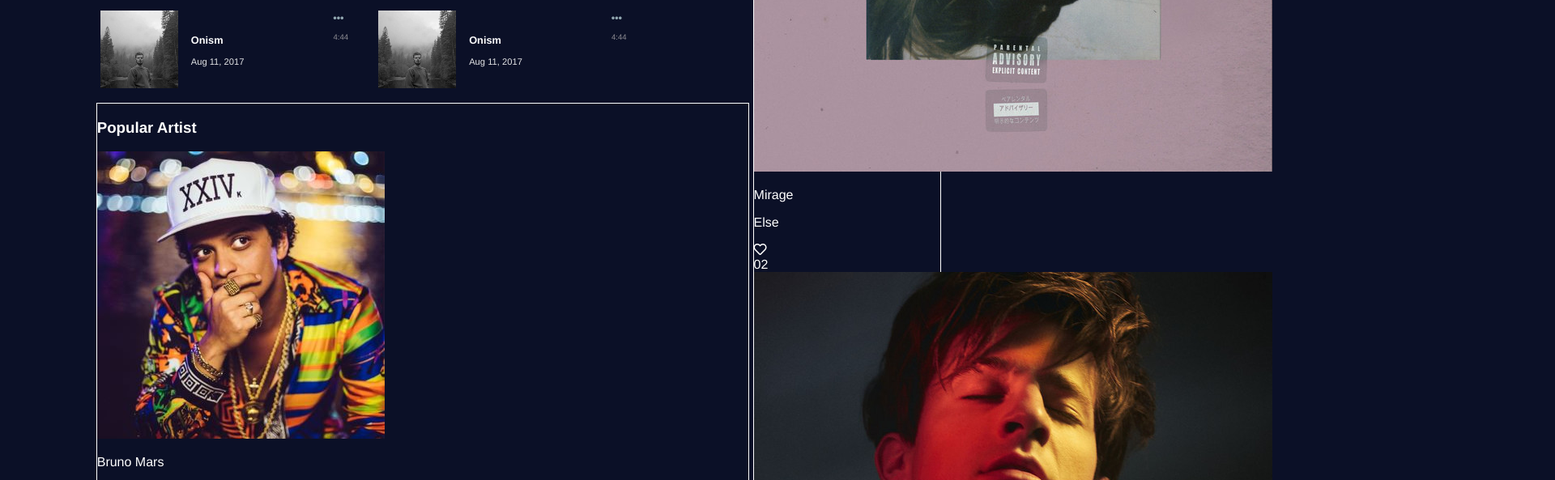
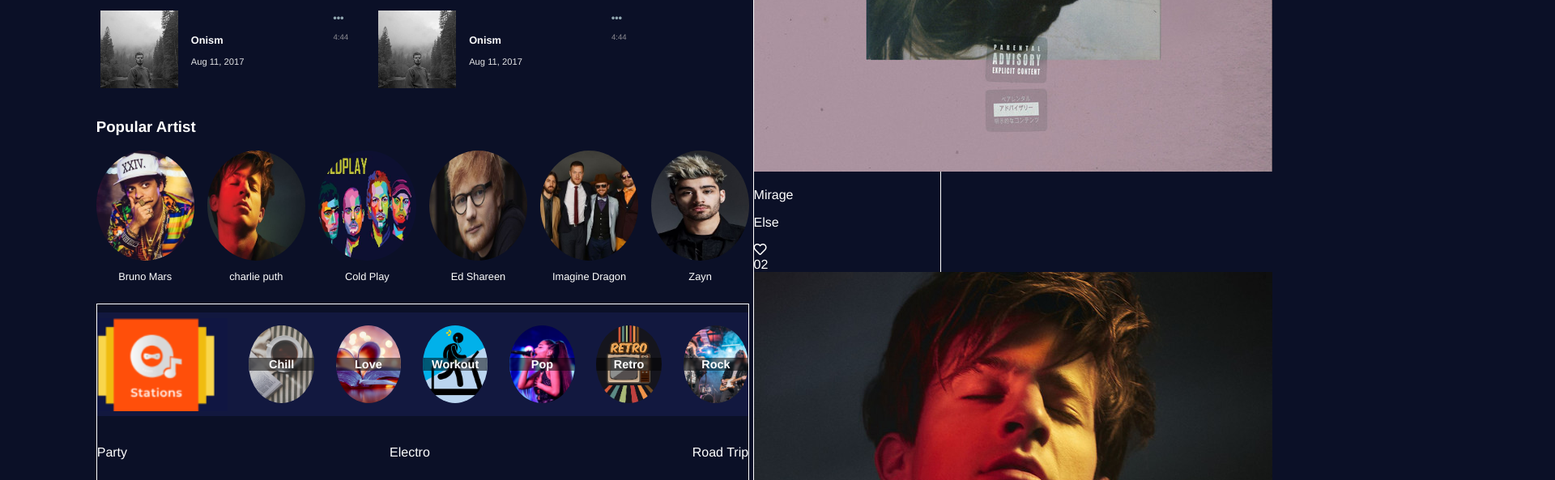
Before and after one commit to shivam2575/music-player, a website: page index.html in a window 1280 px wide. Shown: the part 645-1238 px from the top of the page at 81% size, 1920 px wide, since content can reach past the window. Drawn offline with Linux system fonts and the light colour scheme.

Commit message:
added gener section

```diff
--- a/index.html
+++ b/index.html
@@ -133,59 +133,85 @@
 
     </div>
     <!-- Popular artist start -->
-    <div class="border mb">
-      <h3>Popular Artist</h3>
-      <div>
-        <img src="images/popular_artist/bruno-mars.jpg" alt="bruno_mars">
+    <div id="popular-artist-section" class="mb">
+      <div class="section-header"><h3>Popular Artist</h3></div>
+      <div id="popular-artist-container">
+        <div class = "pa-img-container">
+          <div id="pa-img-1" class="pa-img">
+            <a href="#"><i class="fas popular-artists-play-btn fa-play"></i></a>
+          </div>
+          <!-- <img src="images/popular_artist/bruno-mars.jpg" alt="bruno_mars"> -->
           <p>Bruno Mars</p>
         </div>
 
-      <div>
-        <img src="images/popular_artist/charlie-puth.jpg" alt="charlie_puth">
-        <p>charlie_puth</p>
+        <div class = "pa-img-container">
+          <div id="pa-img-2" class="pa-img">
+            <a href="#"><i class="fas popular-artists-play-btn fa-play"></i></a>
+          </div>
+          <!-- <img src="images/popular_artist/charlie-puth.jpg" alt="charlie_puth"> -->
+          <p>charlie puth</p>
         </div>
 
-      <div>
-        <img src="images/popular_artist/cold-play.jpg" alt="cold_play">
+        <div class = "pa-img-container">
+          <div id="pa-img-3" class="pa-img">
+            <a href="#"><i class="fas popular-artists-play-btn fa-play"></i></a>
+          </div>
+          <!-- <img src="images/popular_artist/cold-play.jpg" alt="cold_play"> -->
           <p>Cold Play</p>
         </div>
 
-      <div>
-        <img src="images/popular_artist/ed-sheeran.jpg" alt="ed_sheeran">
+        <div class = "pa-img-container">
+          <div id="pa-img-4" class="pa-img">
+            <a href="#"><i class="fas popular-artists-play-btn fa-play"></i></a>
+          </div>
+          <!-- <img src="images/popular_artist/ed-sheeran.jpg" alt="ed_sheeran"> -->
           <p>Ed Shareen</p>
         </div>
 
-      <div>
-        <img src="images/popular_artist/imagine-dragon.jpg" alt="imagine-dragon">
+        <div class = "pa-img-container">
+          <div id="pa-img-5" class="pa-img">
+            <a href="#"><i class="fas popular-artists-play-btn fa-play"></i></a>
+          </div>
+          <!-- <img src="images/popular_artist/imagine-dragon.jpg" alt="imagine-dragon"> -->
           <p>Imagine Dragon</p>
         </div>
 
-      <div>
-        <img src="images/popular_artist/zayn.jpg" alt="zayn">
+        <div class = "pa-img-container">
+          <div id="pa-img-6" class="pa-img">
+            <a href="#"><i class="fas popular-artists-play-btn fa-play"></i></a>
+          </div>
+          <!-- <img src="images/popular_artist/zayn.jpg" alt="zayn"> -->
           <p>Zayn</p>
+        </div>
       </div>
     </div>
 
     <!-- Gener start -->
-    <div class="border mb">
+    <div id="gener-container" class="border mb">
+      <div id="gener-container-1">
+        <div id="gc-1"></div>
+        <div id="gc-2">
+            <p class="station-para">Chill</p>
+        </div>
+        <div id="gc-3"><p class="station-para">Love</p></div>
+        <div id="gc-4"><p class="station-para">Workout</p></div>
+        <div id="gc-5"><p class="station-para">Pop</p></div>
+        <div id="gc-6"><p class="station-para">Retro</p></div>
+        <div id="gc-7"><p class="station-para">Rock</p></div>
+      </div>
+
+      <div id="gener-container-2">
         <div>
-        <div><img src="images/gener/stations-img.png" alt="stations"></div>
-        <div><img src="images/gener/chill.jpg" alt="chill"></div>
-        <div><img src="images/gener/love.jpg" alt="love"></div>
-        <div><img src="images/gener/pop.jpg" alt="pop"></div>
-        <div><img src="images/gener/retro.png" alt="retro"></div>
-        <div><img src="images/gener/rock.jpg" alt="rock"></div>
-        <div><img src="images/gener/workout.jpg" alt="workout"></div>
+          <p>Party</p>
         </div>
         <div>
-        <div><img src="images/gener/party.jpg" alt="party"></div>
+          <p>Electro</p>
         </div>
         <div>
-        <div><img src="images/gener/electronic.jpg" alt="electronic"></div>
+          <p>Road Trip</p>
         </div>
-      <div>
-        <div><img src="images/gener/road-trip.jpg" alt="road-trip"></div>
       </div>
+
     </div>
 
     <!-- Latest English start  -->
--- a/styles.css
+++ b/styles.css
@@ -26,6 +26,7 @@
 .full-width{
     width: 100%;
 }
+
 
 /* =============================MAIN SECTION=============================== */
 main{
@@ -262,10 +263,186 @@
     cursor: pointer;
 }
 
+/* --------------Popular-Artist section---------------- */
+#popular-artist-section{
+    display: flex;
+    flex-direction: column;
+    justify-content: flex-start;
+}
+
+#popular-artist-container{
+    display: flex;
+    justify-content: space-between;
+    align-items: flex-start;
+    margin-bottom: 0.7rem;
+}
+
+.pa-img-container{
+    display: flex;
+    flex-direction: column;
+    justify-content: flex-start;
+    align-items: center;
+    text-align: center;
+    width: 15%;
+    height: 11rem;
+    cursor: pointer;
+}
+
+.pa-img-container p{
+    font-size: 0.8rem;
+}
+
+.pa-img{
+    background-size: cover;
+    background-position: center;
+    border-radius: 50%;
+    height: 100%;
+    width: 100%;
+    transition: all 0.5s ease;
+}
+
+.pa-img>a{
+    position: relative;
+    top: 50%;
+    height: 0;
+    display: none;
+    overflow: hidden;
+    color: white;
+}
+
+.pa-img>a>i{
+    color: white;
+}
+
+.pa-img:hover>a {
+    height: 4rem;
+    display: inline;
+}
+
+.pa-img:hover {
+    opacity: 0.7;
+    color: white;
+}
+
+#pa-img-1{
+    background-image: url(images/popular_artist/bruno-mars.jpg);
+}
+#pa-img-2{
+    background-image: url(images/popular_artist/charlie-puth.jpg);
+}
+#pa-img-3{
+    background-image: url(images/popular_artist/cold-play.jpg);
+}
+#pa-img-4{
+    background-image: url(images/popular_artist/ed-sheeran.jpg);
+}
+#pa-img-5{
+    background-image: url(images/popular_artist/imagine-dragon.jpg);
+}
+#pa-img-6{
+    background-image: url(images/popular_artist/zayn.jpg);
+}
 
 
+/* --------------Gener section---------------- */
+#gener-container{
+    display: flex;
+    flex-direction: column;
+}
 
+/* #gener-container img{
+    height: 7rem;
+    width: 7rem;
+} */
 
+#gener-container-1, #gener-container-2{
+    display: flex;
+    justify-content: space-between;
+    width: 100%;
+    margin: 10px 0;
+}
+
+#gener-container-1{
+    background-color: #12183F;
+    height: 8rem;
+    align-items: center;
+}
+
+#gc-2{
+    background-image: url(images/gener/chill.jpg);
+}
+#gc-3{
+    background-image: url(images/gener/love.jpg);
+}
+#gc-4{
+    background-image: url(images/gener/workout.jpg);
+}
+#gc-5{
+    background-image: url(images/gener/pop.jpg);
+}
+#gc-6{
+    background-image: url(images/gener/retro.png);
+}
+#gc-7{
+    background-image: url(images/gener/rock.jpg);
+}
+
+#gener-container-1 div{
+    display: flex;
+    justify-content: center;
+    align-items: center;
+    border-radius: 50%;
+    overflow: hidden;
+    width: 10%;
+    height: 75%;
+    background-size: cover;
+    background-position: center;
+}
+
+.station-para{
+    font-size: 0.9rem;
+    font-weight: bold;
+    backdrop-filter: blur(1.1px);
+    color: white;
+    width: 100%;
+    text-align: center;
+    background-color: rgba(0,0,0,0.5);
+}
+
+#gc-1{
+    background-image: url(images/gener/stations-img.png);
+    border-radius: 0% !important;
+    width: 20% !important;
+    height: 90% !important;
+}
+
+.ge-img{
+    display: flex;
+    background-image: url(images/gener/party.jpg);
+    background-size: 100% 100%;
+    background-position: center;
+    width: 30%;
+    height: 9rem;
+    transition: all 0.4s ease-in-out;
+    justify-content: center;
+    align-items: center;
+}
+
+.ge-img:hover{
+    background-size: 120% 120%;
+}
+
+#gener-img-2{
+    background-image: url(images/gener/electronic.jpg);
+}
+
+#gener-img-3{
+    background-image: url(images/gener/road-trip.jpg);
+}
+
+.ge-img p{
+    font-size: 1.3rem;
+}
 
 
 /* =============================ASIDE SECTION=============================== */
```
Lines whose indentation alone changed are shown as unchanged.
